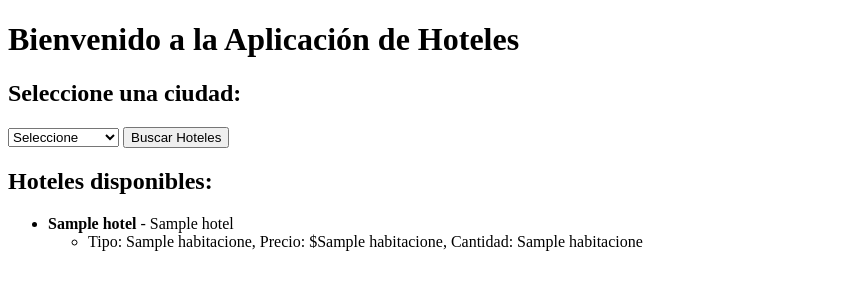
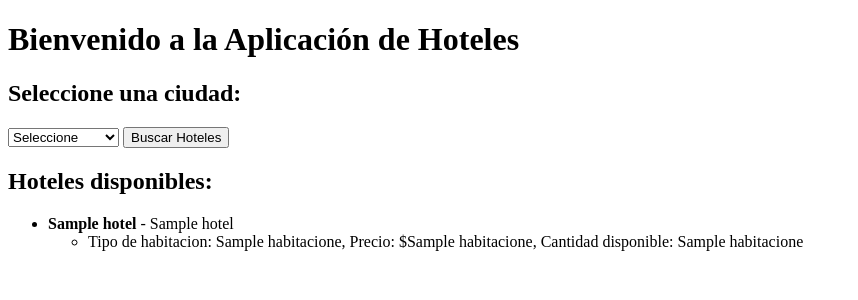
Before and after one commit to danielcaycedo4/Aplicacion-Web-Hoteles, a Flask app: template templates/index.html in a window 1280 px wide. Shown: the top 300 px of the page, without its empty margins (0-858 px from the left). Run offline with Flask 3, Linux system fonts and the light colour scheme; the template is opened without the code that fills it: most values are stand-ins (such as "Sample title", 1, 10 or a date in 2020).

Commit message:
Se actualiza el html para mejorar el entendimiento de la interfaz

```diff
--- a/templates/index.html
+++ b/templates/index.html
@@ -29,7 +29,7 @@
                     <ul>
                         {% for habitacion in habitaciones[hotel[0]] %}
                             <li>
-                                Tipo: {{ habitacion[2] }}, Precio: ${{ habitacion[4] }}, Cantidad: {{ habitacion[3] }}
+                                Tipo de habitacion: {{ habitacion[2] }}, Precio: ${{ habitacion[4] }}, Cantidad disponible: {{ habitacion[3] }}
                             </li>
                         {% endfor %}
                     </ul>
```
